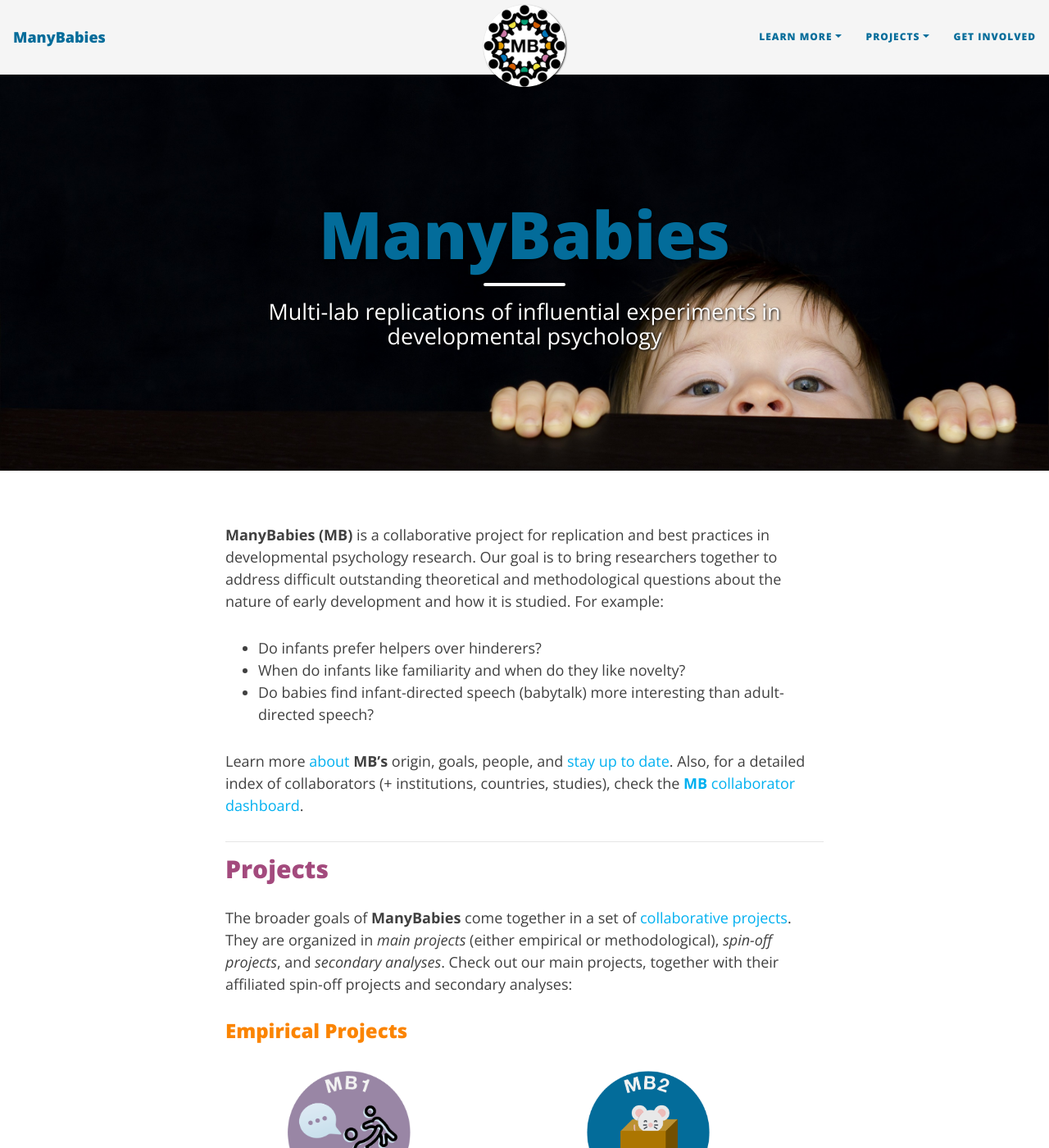
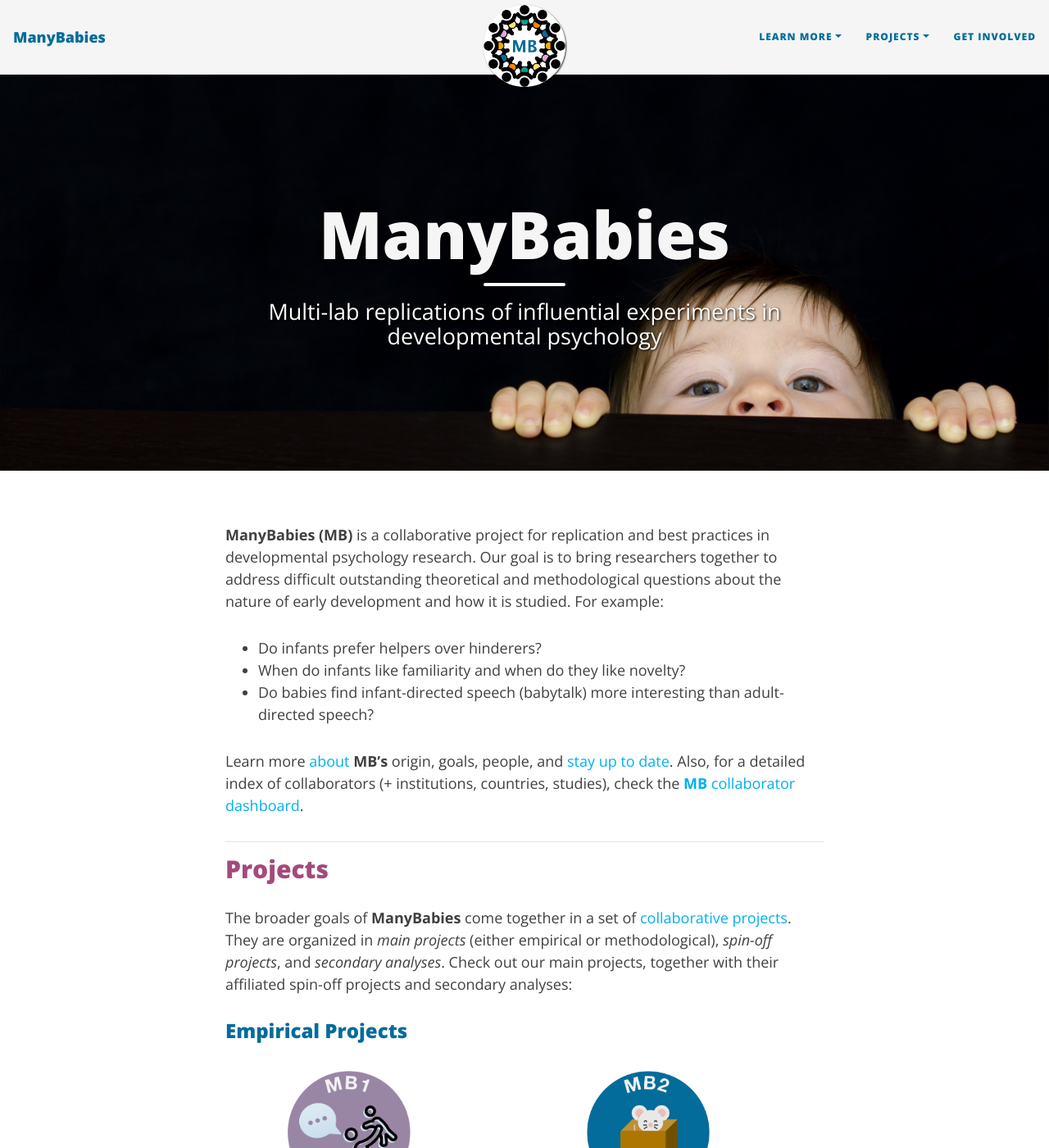
Before and after one commit to manybabies/manybabies.github.io, a Jekyll site: the page built from index.md, in a window 1280 px wide and 1400 px high. Shown: the whole window at 82% size. Built offline with Jekyll 4.4.1, drawn with Linux system fonts in a browser that asks for light colours; nearby versions of some CDN libraries; some web fonts are replaced.

Commit message:
update colors and logo

```diff
--- a/_config.yml
+++ b/_config.yml
@@ -111,7 +111,7 @@
 link-col: "#00B0F0"
 hover-col: "#A34A7D"
 footer-col: "#ABE0DE"
-footer-text-col: "#036C9A"
+footer-text-col: "#00A28A"
 footer-link-col: "#036C9A"
 
 # Alternatively, the navbar, footer, and page background can be set to use background images
--- a/assets/css/main.css
+++ b/assets/css/main.css
@@ -114,7 +114,7 @@
 }
 h1 {
   font-size: 2.25rem;
-  color: #036C9A;
+  color: #F5F5F5;
 }
 h2 {
   font-size: 1.875rem;
@@ -122,11 +122,11 @@
 }
 h3 {
   font-size: 1.5rem;
-  color: #FB8400;
+  color: #036C9A;
 }
 h4 {
   font-size: 1.125rem;
-  color: #00A28A;
+  color: #FB8400;
 }
 a {
   color: {{ site.link-col | default: "#008AFF" }};
```
Also changed, not shown: assets/img/avatar-icon-2022.png, assets/img/avatar-icon-2022_old.png (added).
